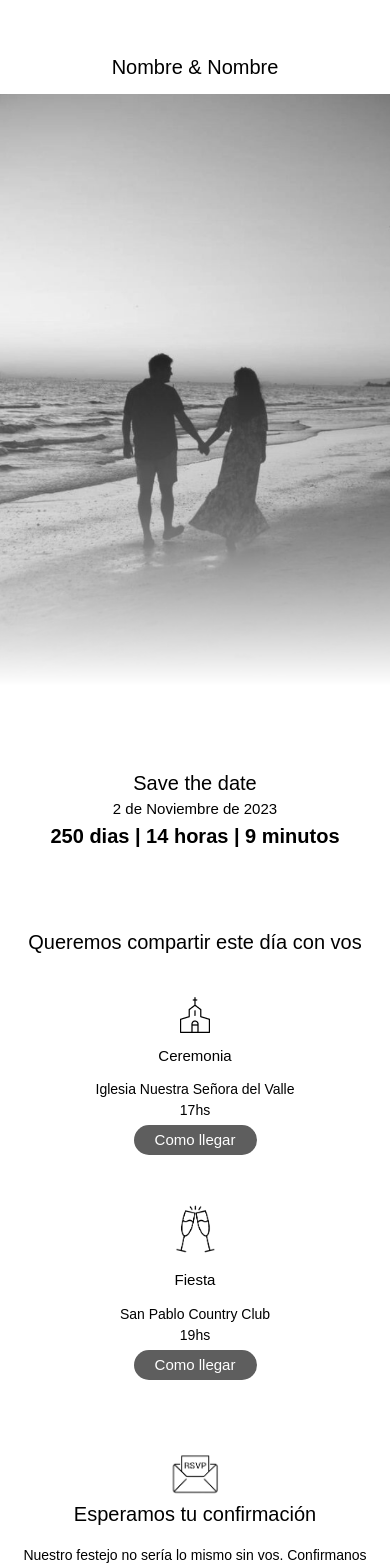
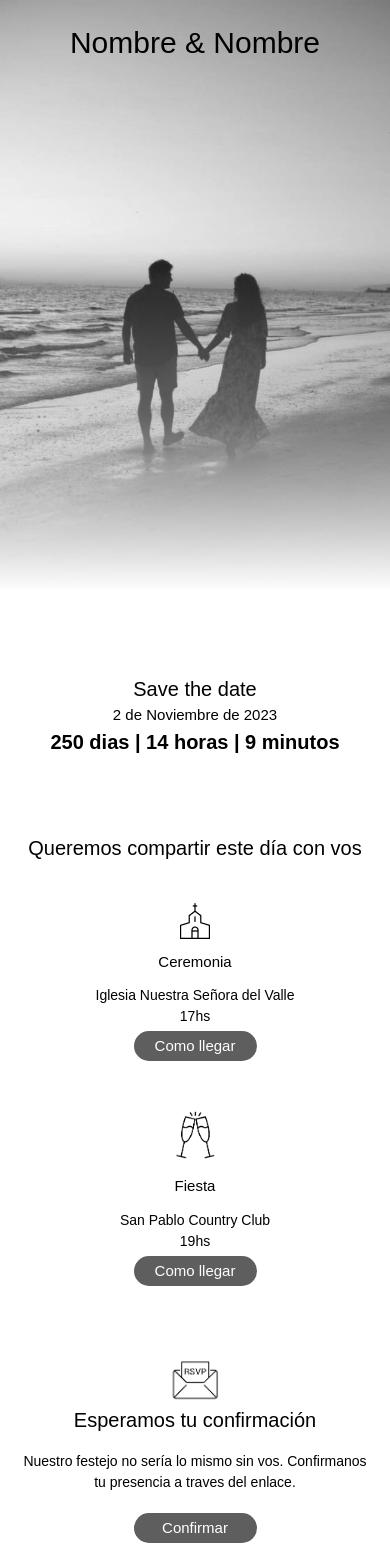
Before and after one commit to Martinasorialanzi/wedPractice, a Next.js app: page / in a window 390 px wide. Shown: the top 1568 px of the page. Built offline with nearby package versions, Linux system fonts and the light colour scheme; a web font is replaced by a local one.

Commit message:
cambio responsive imagen banner

```diff
--- a/src/components/confirmation/Confirmation.jsx
+++ b/src/components/confirmation/Confirmation.jsx
@@ -1,5 +1,6 @@
 import React from "react";
 import Image from "next/image";
+import Link from "next/link";
 
 const Confirmation = () => {
   return (
@@ -21,9 +22,11 @@ const Confirmation = () => {
         Nuestro festejo no sería lo mismo sin vos. Confirmanos tu presencia a
         traves del enlace.
       </p>
-      <button className="text-[15px] font-normal mt-1  text-center bg-[#5E5E5E] rounded-[30px] text-[#ffffff] w-[123px] h-[30px]">
+      <Link target="_blank" href={"https://docs.google.com/forms/d/e/1FAIpQLScZvrbe-s09VXlI9R-CqH7trlfLHaH_2AgQVfWuelOCFCNOSg/viewform?usp=sf_link"}>
+      <button className="text-[15px] font-normal mt-1  text-center bg-[#5E5E5E] rounded-[30px] text-[#ffffff] w-[123px] h-[30px] transform transition-transform duration-200 hover:scale-105 hover:bg-[#4a4a4a]">
         Confirmar
       </button>
+      </Link>
     </section>
   );
 };
--- a/src/components/event/Event.jsx
+++ b/src/components/event/Event.jsx
@@ -1,5 +1,6 @@
 /* eslint-disable @next/next/no-img-element */
 import Image from "next/image";
+import Link from "next/link";
 import React from "react";
 
 const Event = () => {
@@ -29,9 +30,11 @@ const Event = () => {
             Iglesia Nuestra Señora del Valle
           </p>
           <p className="text-[14px] font-normal text-center ">17hs</p>
-          <button className="text-[15px] font-normal my-1 text-center bg-[#5E5E5E] rounded-[30px] text-[#ffffff] w-[123px] h-[30px]">
+          <Link target="_blank" href='https://www.google.com/maps/place/Parroquia+Nuestra+Se%C3%B1ora+del+Valle/@-26.815749,-65.293438,16z/data=!4m6!3m5!1s0x942242d62123af13:0xaa2edb3420b1b358!8m2!3d-26.815749!4d-65.293438!16s%2Fg%2F1tfwlfys?hl=es&entry=ttu'>
+          <button className="text-[15px] font-normal my-1 text-center bg-[#5E5E5E] rounded-[30px] text-[#ffffff] w-[123px] h-[30px] transform transition-transform duration-200 hover:scale-105 hover:bg-[#4a4a4a]">
             Como llegar
           </button>
+          </Link>
         </section>
 
 
@@ -48,10 +51,11 @@ const Event = () => {
             San Pablo Country Club
           </p>
           <p className="text-[14px] font-normal  text-center ">19hs</p>
-
-          <button className="text-[15px] font-normal my-1 text-center bg-[#5E5E5E] rounded-[30px] text-[#ffffff] w-[123px] h-[30px]">
+          <Link target="_blank" href='https://www.google.com/maps/place/Sal%C3%B3n+Country+San+Pablo/@-26.8472055,-65.3262783,17z/data=!3m1!4b1!4m6!3m5!1s0x942243724e3770d3:0x9bd5dce35e9f0452!8m2!3d-26.8472055!4d-65.323698!16s%2Fg%2F11csqg3qvx?hl=es&entry=ttu'>
+          <button className="text-[15px] font-normal my-1 text-center bg-[#5E5E5E] rounded-[30px] text-[#ffffff] w-[123px] h-[30px] transform transition-transform duration-200 hover:scale-105 hover:bg-[#4a4a4a]">
             Como llegar
           </button>
+          </Link>
         </section>
       </section>
     </>
--- a/src/components/home/Counter.jsx
+++ b/src/components/home/Counter.jsx
@@ -43,9 +43,9 @@ const Counter = () => {
   return (
     <div>
       <div className="text-[20px] font-bold text-center ">
-        {countdown.days ? `${countdown.days} dias | ` : ''}
-        {countdown.hours ? `${countdown.hours} horas | ` : ''}
-        {countdown.minutes ? `${countdown.minutes} minutos ` : ''}
+        {countdown.days ? `${countdown.days} dias ` : ''}
+        {countdown.hours ? `| ${countdown.hours} horas ` : ''}
+        {countdown.minutes ? `| ${countdown.minutes} minutos ` : ''}
       </div>
       <p className="text-[15px] lg:text-[30px] font-bold text-center ">
         {countdown.days === 0 && countdown.hours === 0 && countdown.minutes === 0 ? `Llego el dia` : ''}
--- a/src/components/home/Home.jsx
+++ b/src/components/home/Home.jsx
@@ -11,13 +11,14 @@ import Grid from "./Grid";
 const Banner = () => {
   return (
     <>
-      <section className="w-[100%] justify-center items-center text-center my-3 mt-10">
-        <p className="lg:text-[30px] font-normal my-3 text-[20px]">
+      <section className="w-[100%] justify-center items-center text-center my-3 mt-0 md:mt-10 lg:mt-10">
+        <p className="lg:text-[30px] md:text-[30px] font-normal my-3 text-[20px] hidden lg:block md:block">
           {" "}
           Nombre & Nombre
         </p>
         <div className="relative">
           <div className="block md:hidden">
+          <p className="absolute w-full mt-5 text-[30px] lg:text-[40px] font-medium text-center  ">Nombre & Nombre</p>
             <img src="/wedd.png" alt="pareja" className="w-full object-cover" />
           </div>
           <div className="hidden md:block mt-16">
--- a/src/components/mas/Mas.jsx
+++ b/src/components/mas/Mas.jsx
@@ -1,6 +1,7 @@
 "use client";
 
 import Image from "next/image";
+import Link from "next/link";
 import React, { useState } from "react";
 
 const Mas = () => {
@@ -37,7 +38,7 @@ const Mas = () => {
           <div className="flex justify-center items-center">
             <button
               onClick={openModal}
-              className="text-[15px] font-normal my-1 text-center bg-[#5E5E5E] rounded-[30px] text-[#ffffff] w-[123px] h-[30px]"
+              className="text-[15px] font-normal my-1 text-center bg-[#5E5E5E] rounded-[30px] text-[#ffffff] w-[123px] h-[30px] transform transition-transform duration-200 hover:scale-105 hover:bg-[#4a4a4a]"
             >
               Ver
             </button>
@@ -58,9 +59,11 @@ const Mas = () => {
             Queremos crear una playlist inolvidable
           </p>
           <div className="flex justify-center items-center">
-            <button className="text-[15px] font-normal my-1 text-center bg-[#5E5E5E] rounded-[30px] text-[#ffffff] w-[123px] h-[30px]">
+            <Link target="_blank" href={"https://open.spotify.com/playlist/37i9dQZEVXbMMy2roB9myp?si=_sxc0d_kTNWW32BpyQadcg&pi=u-TONuDD0FSg-u"}>
+            <button className="text-[15px] font-normal my-1 text-center bg-[#5E5E5E] rounded-[30px] text-[#ffffff] w-[123px] h-[30px] transform transition-transform duration-200 hover:scale-105 hover:bg-[#4a4a4a]">
               Añadir
             </button>
+            </Link>
           </div>
         </section>
 
@@ -79,9 +82,11 @@ const Mas = () => {
             En este link podes compartirnos y ver fotos del evento
           </p>
           <div className="flex justify-center items-center">
-            <button className="text-[15px] font-normal mt-1 text-center bg-[#5E5E5E] rounded-[30px] text-[#ffffff] w-[123px] h-[30px]">
+            <Link target="_blank" href={"https://drive.google.com/drive/folders/1NNdkgI-3xKHxj6R2vnVzJo7nKox-GSr5?usp=drive_link"}>
+            <button className="text-[15px] font-normal mt-1 text-center bg-[#5E5E5E] rounded-[30px] text-[#ffffff] w-[123px] h-[30px] transform transition-transform duration-200 hover:scale-105 hover:bg-[#4a4a4a]">
               Galeria
             </button>
+            </Link>
           </div>
         </section>
       </section>
@@ -99,7 +104,7 @@ const Mas = () => {
             <div className="flex justify-center mt-4">
               <button
                 onClick={closeModal}
-                className="text-[15px] font-normal my-1 text-center bg-[#5E5E5E] rounded-[30px] text-[#ffffff] w-[123px] h-[30px]"
+                className="text-[15px] font-normal my-1 text-center bg-[#5E5E5E] rounded-[30px] text-[#ffffff] w-[123px] h-[30px] transform transition-transform duration-200 hover:scale-105 hover:bg-[#4a4a4a]"
               >
                 Cerrar
               </button>
--- a/src/components/regalos/Regalos.jsx
+++ b/src/components/regalos/Regalos.jsx
@@ -36,7 +36,7 @@ const Regalos = () => {
       <div className="flex justify-center items-center">
         <button
           onClick={openModal}
-          className="text-[15px] font-normal my-1 text-center bg-[#5E5E5E] rounded-[30px] text-[#ffffff] w-[123px] h-[30px]"
+          className="text-[15px] font-normal my-1 text-center bg-[#5E5E5E] rounded-[30px] text-[#ffffff] w-[123px] h-[30px] transform transition-transform duration-200 hover:scale-105 hover:bg-[#4a4a4a]"
         >
           Ver
         </button>
@@ -71,7 +71,7 @@ const Regalos = () => {
             <div className="flex justify-center mt-4">
               <button
                 onClick={closeModal}
-                className="text-[15px] font-normal my-1 text-center bg-[#5E5E5E] rounded-[30px] text-[#ffffff] w-[123px] h-[30px]"
+                className="text-[15px] font-normal my-1 text-center bg-[#5E5E5E] rounded-[30px] text-[#ffffff] w-[123px] h-[30px] transform transition-transform duration-200 hover:scale-105 hover:bg-[#4a4a4a]"
               >
                 Cerrar
               </button>
```
